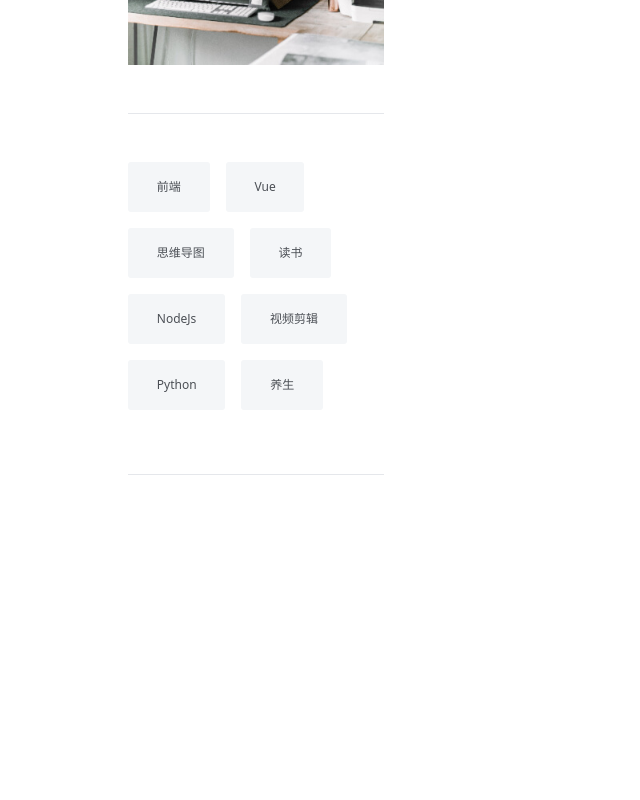
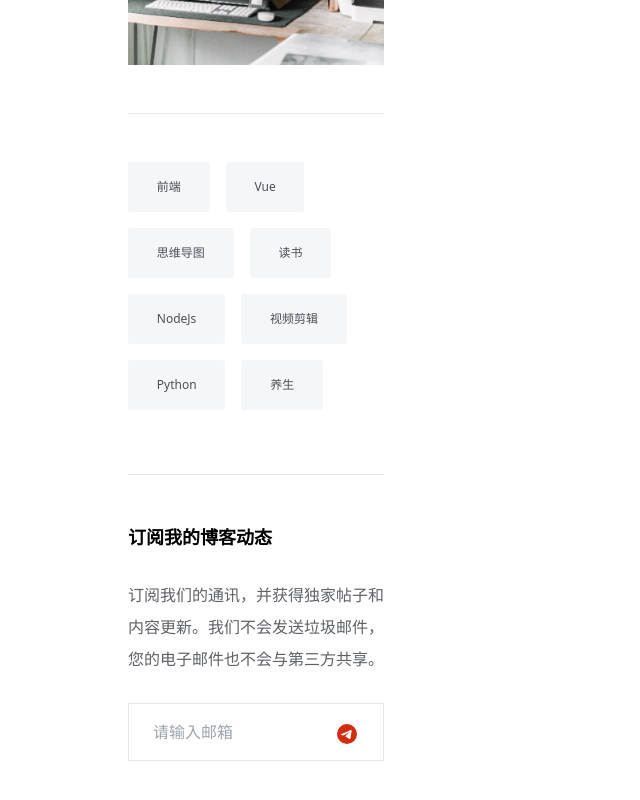
Before and after one commit to fightingsun/blog, a Nuxt app: page / in a window 1280 px wide. Shown: the part 1076-1876 px from the top of the page, without its empty margins (0-640 px from the left). Before the commit the page ends 1679 px from the top, so only its background shows below. Built offline with nearby package versions, Linux system fonts and the light colour scheme.

Commit message:
feat: 新增订阅博客模块样式

```diff
--- a/app.vue
+++ b/app.vue
@@ -112,8 +112,29 @@ const social = [
           <img src="~/assets/img/banner1.jpg" alt="banner" class="w-full" />
         </a>
       </section>
+      <!-- 标签 -->
       <section class="border-b py-12">
         <tag-list />
+      </section>
+      <section class="border-b py-12">
+        <h3 class="mb-7 text-lg font-semibold">订阅我的博客动态</h3>
+        <p class="mb-7 text-base leading-8" style="color: #5f6266">
+          订阅我们的通讯，并获得独家帖子和内容更新。我们不会发送垃圾邮件，您的电子邮件也不会与第三方共享。
+        </p>
+        <div class="relative border py-4 pr-16 pl-6">
+          <input
+            type="text"
+            class="relative w-full outline-0"
+            placeholder="请输入邮箱"
+          />
+          <button class="absolute inset-y-1 right-1 w-16 hover:bg-gray-100">
+            <Icon
+              name="simple-icons:telegram"
+              size="20"
+              style="color: #d02f0f"
+            />
+          </button>
+        </div>
       </section>
     </aside>
     <!-- 内容 -->
```
